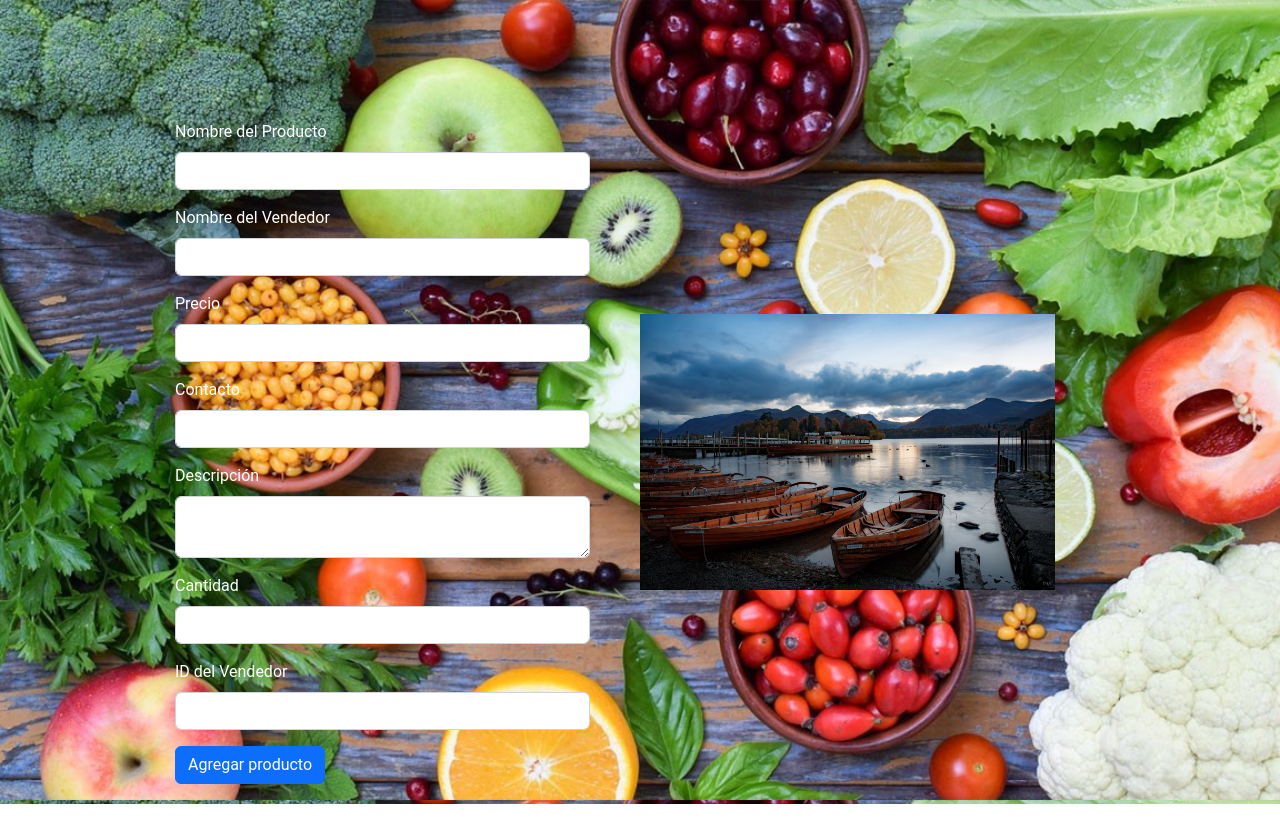
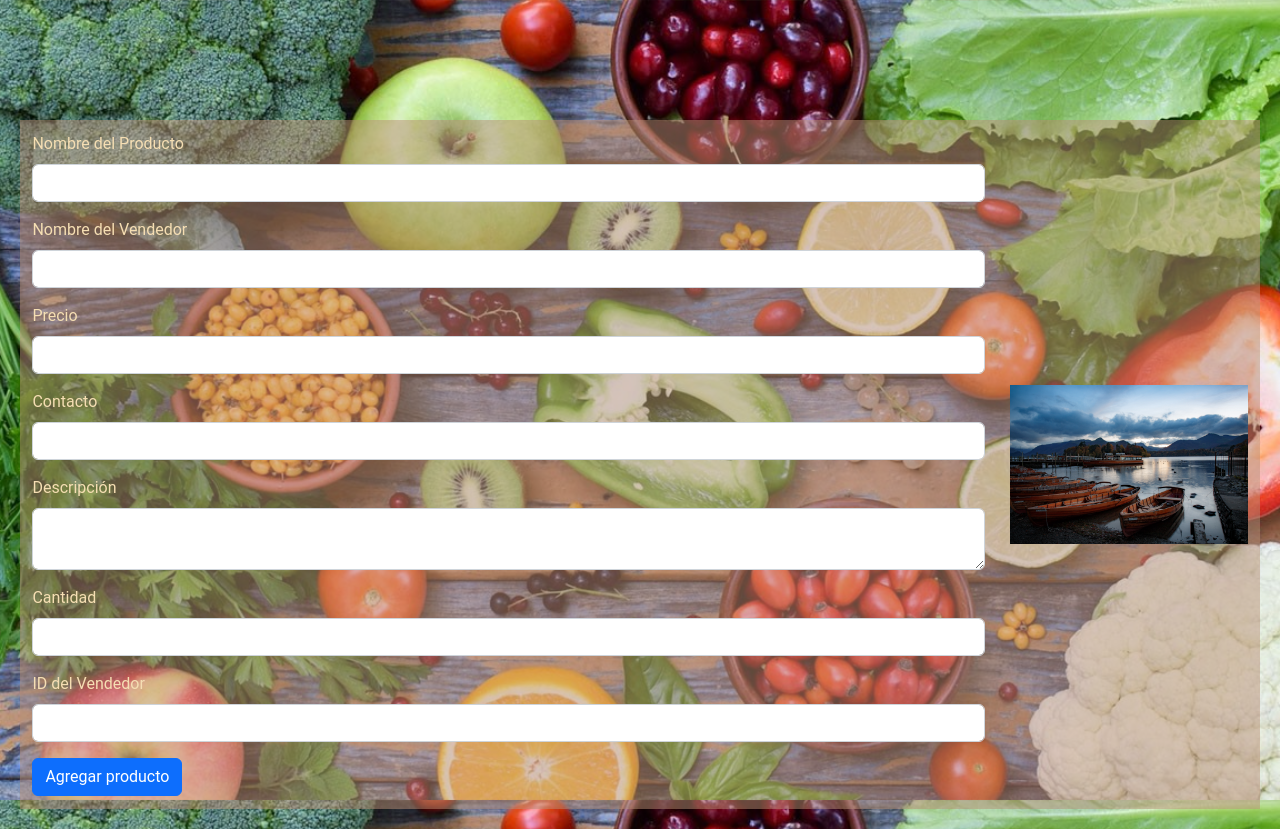
Before and after one commit to bsolis11/Proyecto-Gestion, a PHP site: page /insertarProducto.html in a window 1280 px wide. Before the commit the page ends 804 px from the top, so only its background shows below. Run offline with PHP 8.4, Linux system fonts and the light colour scheme.

Commit message:
Update estilos.css
arreglo form addproduct

```diff
--- a/Proyecto2/assets/css/estilos.css
+++ b/Proyecto2/assets/css/estilos.css
@@ -176,23 +176,29 @@ main{
 }
 
 /* form insertar productos */
+
 .formulario-container {
-    width: 75%;
-    margin: 0 auto;
+    width: 100%;
+    margin: auto auto;
     display: flex;
+    background-color: rgba(186, 144, 118, 0.5);
   }
 
   .formulario-content {
-    color: #fff;
-    flex: 1;
+    color: wheat;
+    flex: 2;
+    width: 75%;
+    padding: 1%;
   }
 
   .formulario-image {
-    flex: 1;
+    width: 25%;
+    flex: 0.5;
     display: flex;
     align-items: center;
     justify-content: flex-end;
-    padding: 50px;
+    padding: 1%;
+    object-fit:contain;
   }
 
   .formulario-image img {
```
